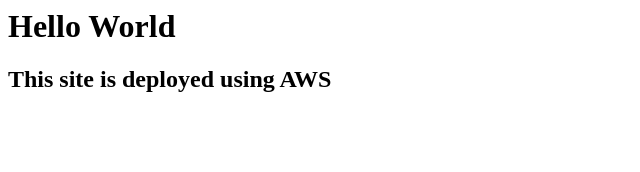
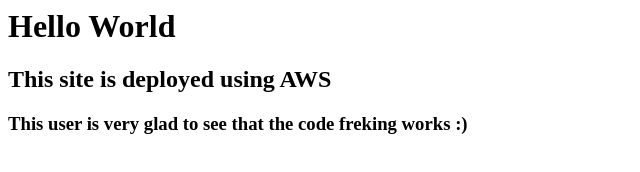
Before and after one commit to Sharath2702/html, a plain HTML site: page index.html in a window 1280 px wide. Shown: the whole page, without its empty margins (0-640 px from the left). Drawn offline with Linux system fonts and the light colour scheme.

Commit message:
Update index.html

```diff
--- a/index.html
+++ b/index.html
@@ -5,5 +5,6 @@
   <body>
     <h1>Hello World</h1>
     <h2>This site is deployed using AWS</h2>
+    <h3> This user is very glad to see that the code freking works :) </h3>
   </body>
 </html>
```
